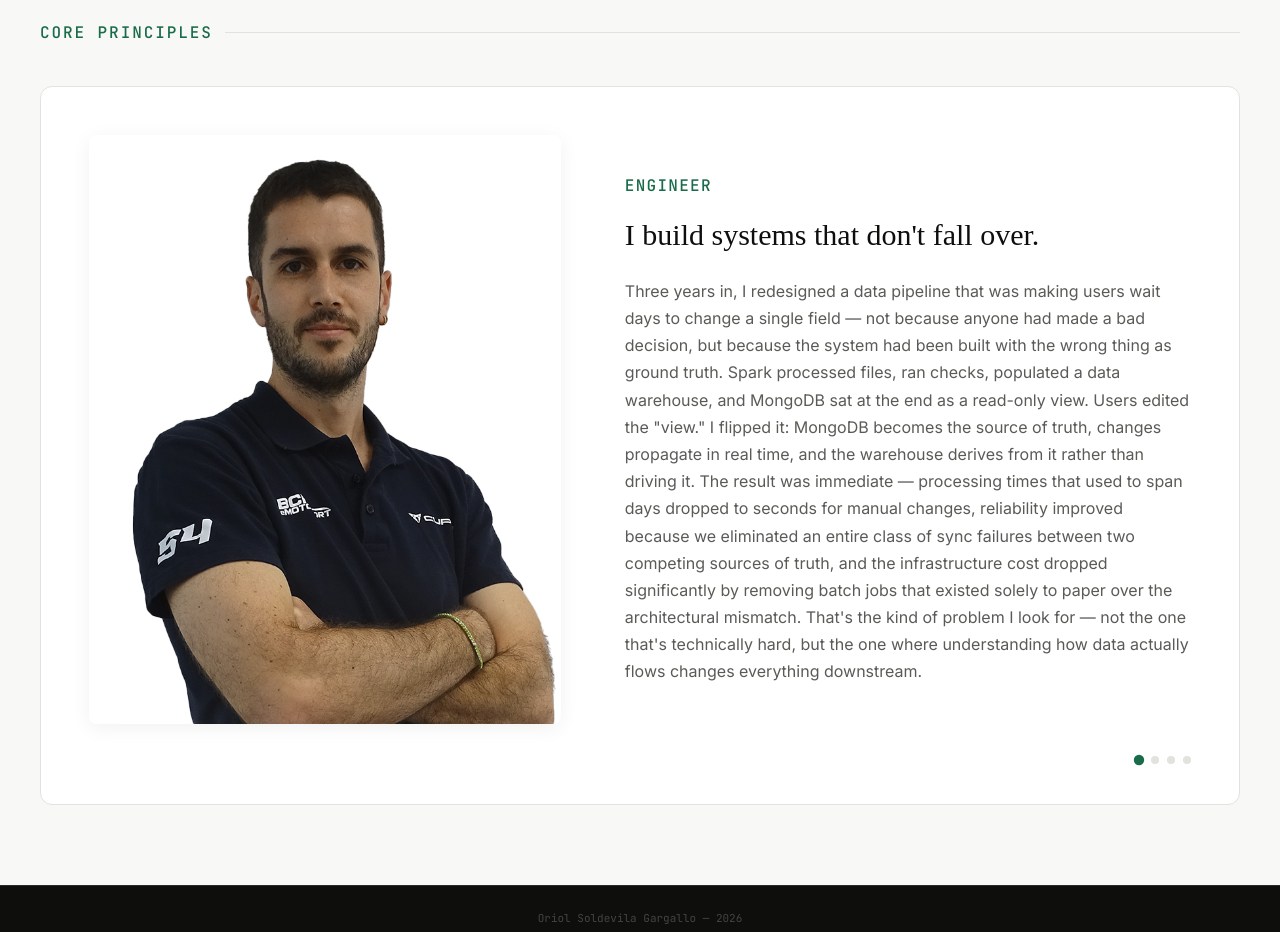
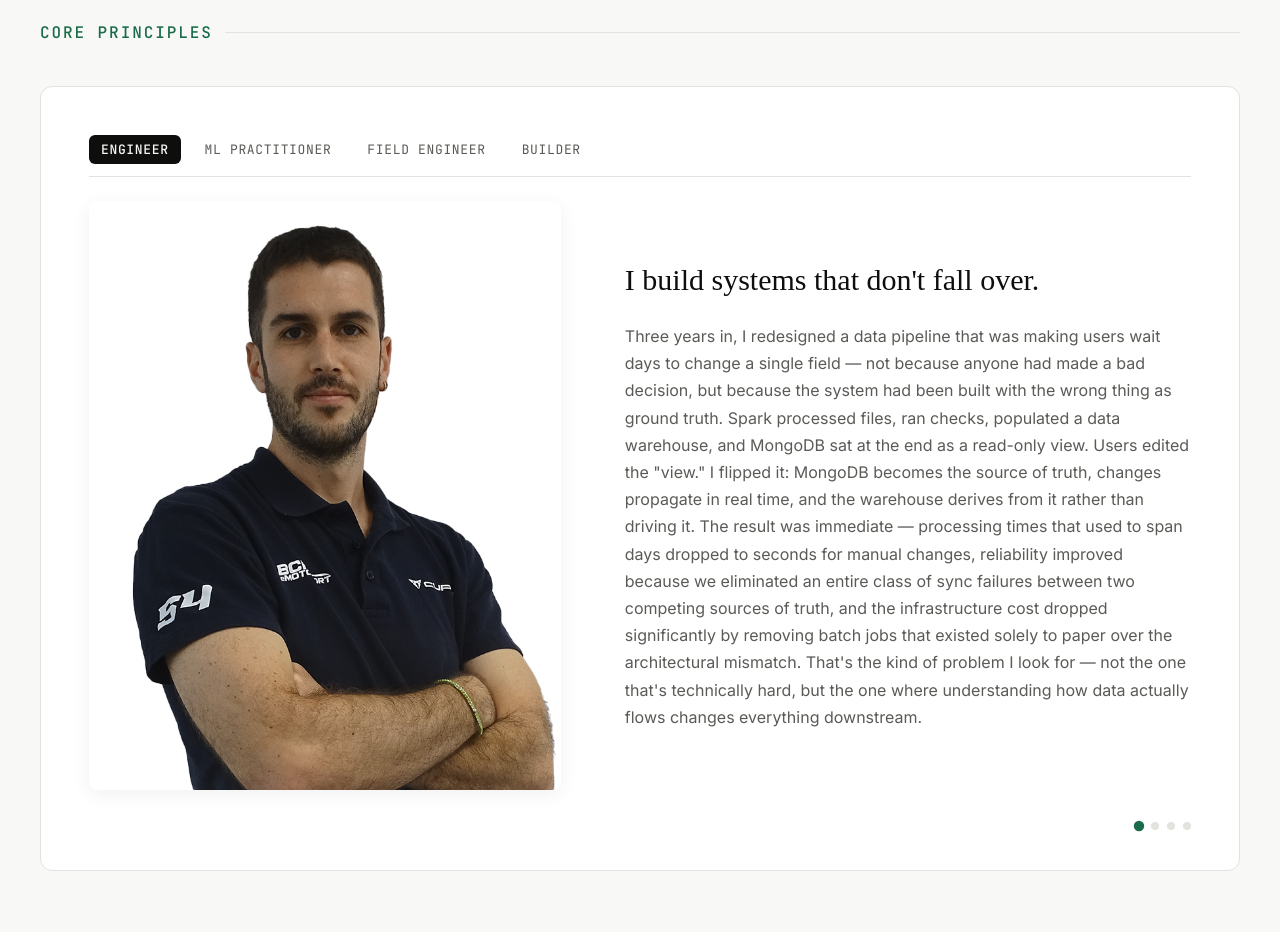
Before and after one commit to soldee/soldee.github.io, a React (Vite) app: page / in a window 1280 px wide. Shown: the part 860-1792 px from the top of the page. Built offline with nearby package versions, Linux system fonts and the light colour scheme.

Commit message:
fixed core principles for easier navigation and user experience

```diff
--- a/src/index.css
+++ b/src/index.css
@@ -90,7 +90,7 @@ nav {
 }
 .hero-ctas { display: flex; gap: 0.75rem; flex-wrap: wrap; }
 
-/* --- Carousel Layout --- */
+/* Carousel Layout */
 .motto-carousel-wrapper {
   background: var(--card-bg);
   border: 1px solid var(--border);
@@ -140,12 +140,46 @@ nav {
   font-size: 16px;
 }
 
+.motto-eyebrow-nav {
+  display: flex;
+  flex-wrap: wrap;
+  gap: 12px;
+  margin-bottom: 24px;
+  border-bottom: 1px solid var(--border);
+  padding-bottom: 12px;
+}
+
+.motto-eyebrow-btn {
+  background: none;
+  border: none;
+  font-family: var(--mono);
+  font-size: 13px;
+  text-transform: uppercase;
+  letter-spacing: 0.05em;
+  color: var(--text-sec);
+  cursor: pointer;
+  padding: 6px 12px;
+  border-radius: 6px;
+  transition: all 0.2s ease-in-out;
+}
+
+.motto-eyebrow-btn:hover {
+  background: var(--bg);
+  color: var(--text);
+}
+
+.motto-eyebrow-btn.active {
+  background: var(--text);
+  color: var(--text-inv);
+  font-weight: 500;
+}
+
 .carousel-dots {
   display: flex;
   gap: 8px;
   position: absolute;
-  bottom: 2.5rem;   /* Locked at a fixed distance from the bottom */
-  right: 3rem;    /* Placed right beneath the text side */
+  bottom: 2.5rem;
+  right: 3rem;
   z-index: 10;
 }
 
@@ -459,7 +493,7 @@ nav {
 
 /* Skills Section */
 .skills-grid { display: grid; grid-template-columns: 1fr 1fr; gap: 2rem; }
-.skill-cat { font-size: 16px; font-weight: 500; letter-spacing: 0.06em; margin-bottom: 0.7rem; display: block; }
+.skill-cat { font-font-size: 16px; font-weight: 500; letter-spacing: 0.06em; margin-bottom: 0.7rem; display: block; }
 .skill-tags { display: flex; flex-wrap: wrap; gap: 6px; }
 .stag { font-size: 14px; padding: 5px 13px; border-radius: 6px; border: 1px solid var(--border); color: var(--text-sec); background: var(--card-bg); }
 
--- a/src/pages/Home.jsx
+++ b/src/pages/Home.jsx
@@ -86,7 +86,6 @@ const Home = () => {
 
   const handleDotClick = (index) => {
     setCurrentSlide(index);
-
     setIsPaused(true);
 
     if (pauseTimeoutRef.current) {
@@ -95,7 +94,7 @@ const Home = () => {
 
     pauseTimeoutRef.current = setTimeout(() => {
       setIsPaused(false);
-    }, 30000);
+    }, 40000);
   };
 
   const activeData = mottoSlides[currentSlide];
@@ -129,6 +128,19 @@ const Home = () => {
 
           <div className="motto-carousel-wrapper">
 
+            <div className="motto-eyebrow-nav">
+              {mottoSlides.map((slide, index) => (
+                <button
+                  key={index}
+                  onClick={() => handleDotClick(index)}
+                  className={`motto-eyebrow-btn ${currentSlide === index ? 'active' : ''}`}
+                  aria-label={`View ${slide.eyebrow} principle`}
+                >
+                  {slide.eyebrow}
+                </button>
+              ))}
+            </div>
+
             <div className="motto-slide" key={currentSlide}>
               <img
                 src={activeData.image}
@@ -136,7 +148,6 @@ const Home = () => {
                 className="motto-slide-image"
               />
               <div className="motto-slide-content">
-                <span className="motto-eyebrow">{activeData.eyebrow}</span>
                 <h3 className="motto-title">{activeData.title}</h3>
                 <p className="motto-desc">{activeData.desc}</p>
               </div>
@@ -157,7 +168,6 @@ const Home = () => {
 
         </div>
       </section>
-
     </>
   );
 };
```
